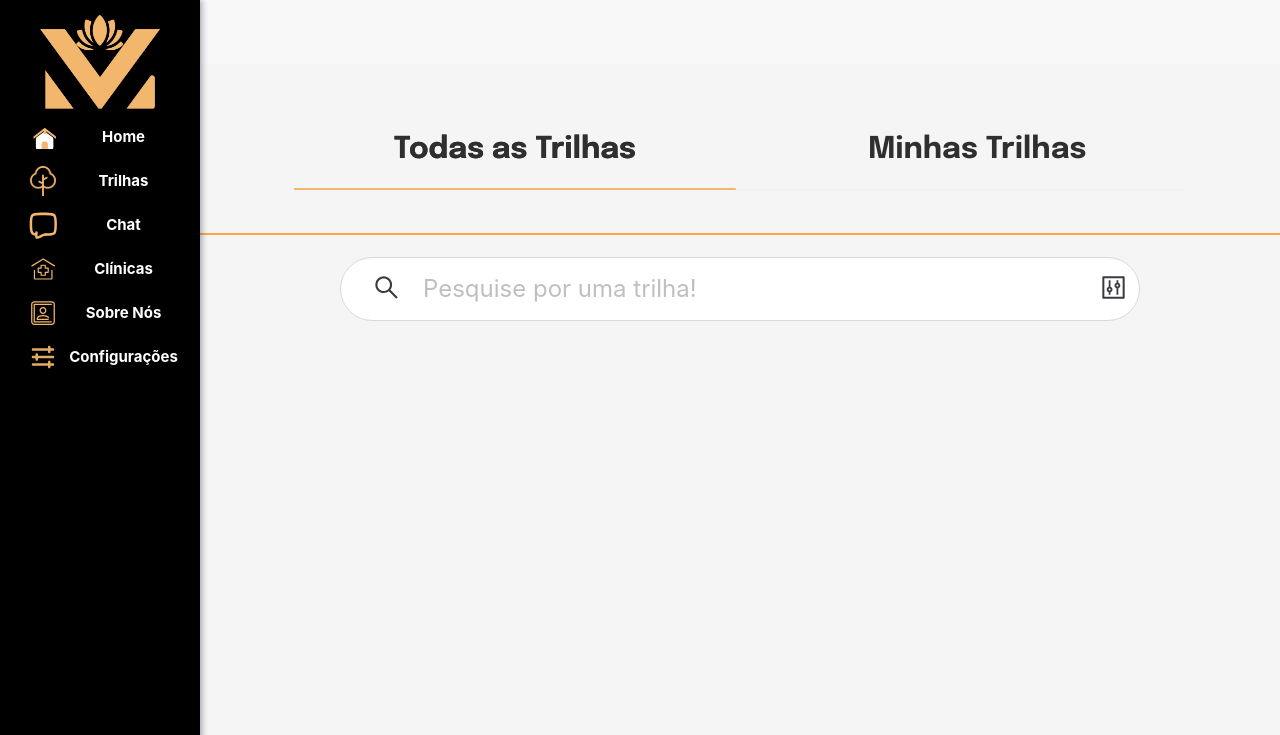
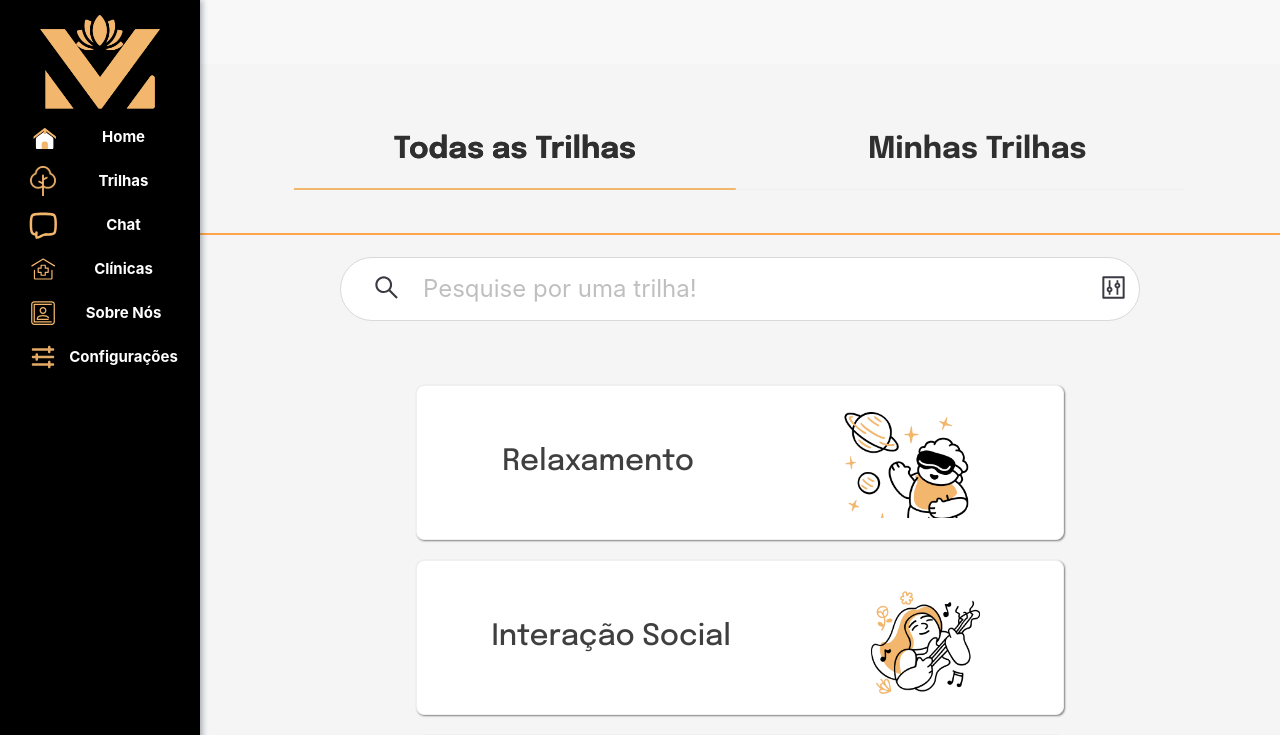
Before and after one commit to Clovis-Chakrian/myd-frontend, a React (Vite) app: page /listagem-trilhas in a window 1280 px wide. Shown: the top 735 px of the page. Built offline with nearby package versions, Linux system fonts and the light colour scheme.

Commit message:
feat(rotas): adicionar novas rotas e atualizar logo na sidebar

```diff
--- a/dev-dist/sw.js
+++ b/dev-dist/sw.js
@@ -82,7 +82,7 @@ define(['./workbox-b5f7729d'], (function (workbox) { 'use strict';
     "revision": "3ca0b8505b4bec776b69afdba2768812"
   }, {
     "url": "index.html",
-    "revision": "0.fvjd4depko8"
+    "revision": "0.3ortjamrg68"
   }], {});
   workbox.cleanupOutdatedCaches();
   workbox.registerRoute(new workbox.NavigationRoute(workbox.createHandlerBoundToURL("index.html"), {
--- a/src/components/BarraPesquisaTrilha/BarraPesquisaTrilha.module.css
+++ b/src/components/BarraPesquisaTrilha/BarraPesquisaTrilha.module.css
@@ -3,5 +3,4 @@
     flex-direction: column;
     align-items: center;
     text-align: center;
-    height: 100vh;
 }
--- a/src/pages/Cadastro/Cadastro.jsx
+++ b/src/pages/Cadastro/Cadastro.jsx
@@ -1,6 +1,6 @@
 import React, { useState } from "react";
 import img from "../../../public/icons/imgCadastro.png";
-import logo from "../../../public/icons/logo.png";
+import logo from "../../../public/icons/logoinitial.png";
 import styles from "./Cadastro.module.css";
 import { Form, Input, DatePicker, Select } from "antd";
 import Button from "../../components/Button/Button";
--- a/src/pages/InitialPage/InitialPage.jsx
+++ b/src/pages/InitialPage/InitialPage.jsx
@@ -1,6 +1,6 @@
 import React from "react";
 import Button from "../../components/Button/Button";
-import logo from "../../../public/icons/logo.png";
+import logo from "../../../public/icons/logoinitial.png";
 import styles from "./InitialPage.module.css";
 import { Row, Col } from "antd";
 import { Link } from "react-router-dom";
--- a/src/pages/SelectBall/SelectBall.jsx
+++ b/src/pages/SelectBall/SelectBall.jsx
@@ -1,4 +1,4 @@
-import logo from "../../../public/icons/logo.png";
+import logo from "../../../public/icons/logoinitial.png";
 import React, { useState } from "react";
 import { SolidProgress } from "../../components/SolidProgress/SolidProgress";
 import styles from "./SelectBall.module.css";
--- a/src/pages/Trilhas/Trilhas.jsx
+++ b/src/pages/Trilhas/Trilhas.jsx
@@ -1,5 +1,5 @@
 import React, { useState } from "react";
-import logo from "../../../public/icons/logo.png";
+import logo from "../../../public/icons/logoinitial.png";
 import styles from "./Trilhas.module.css";
 import { SolidProgress } from "../../components/SolidProgress/SolidProgress";
 import InteracaoSocial from "../../../public/TrilhasImg/trilhaInteracaoSocial.png";
```
Also changed, not shown: src/main.jsx (+17 -0 lines), public/icons/logoinitial.png (added).
